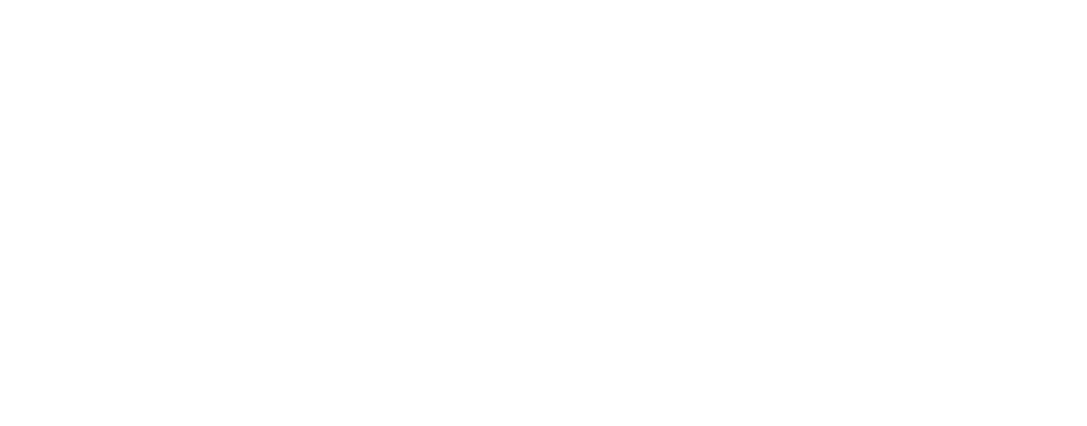
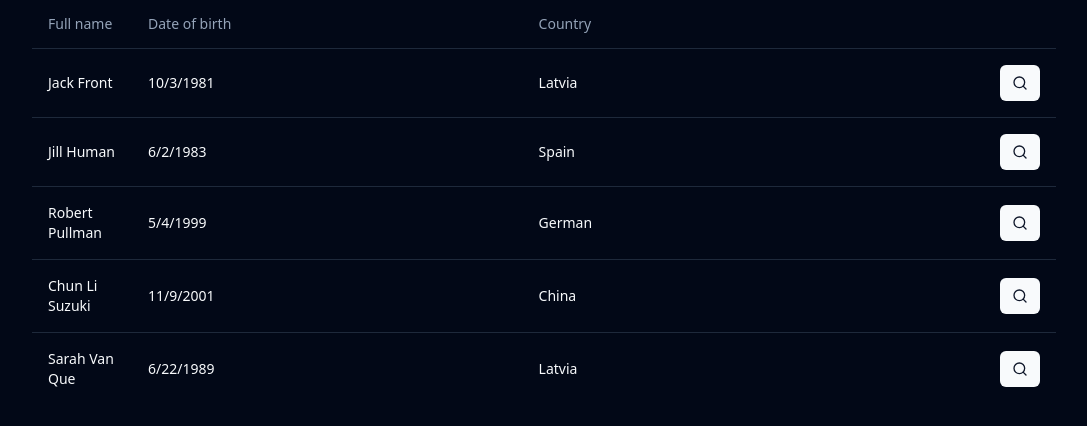
Before and after one commit to smitti24/next-user-visualization-app, a Next.js app: page /view-users in a window 1280 px wide. Before the commit this address had no page. Shown: the top 426 px of the page, without its empty margins (96-1183 px from the left). Built offline with nearby package versions, Linux system fonts and the light colour scheme.

Commit message:
Get user data and display in table

```diff
--- a/app/(admin)/layout.tsx
+++ b/app/(admin)/layout.tsx
@@ -10,7 +10,7 @@ function AdminLayout({
     <div className="flex flex-col flex-1">
       {/* <Header /> */}
 
-      <div className="flex flex-col flex-1 lg:flex-row bg-gray-100">
+      <div className="flex flex-col flex-1 lg:flex-row ">
         {/* <Sidebar /> */}
         <div className="item-start max-w-5xl mx-auto w-full">{children}</div>
       </div>
--- /dev/null
+++ b/app/(admin)/view-users/page.tsx
@@ -0,0 +1,72 @@
+"use client";
+
+import { Button } from "@/components/ui/button";
+import {
+  Table,
+  TableBody,
+  TableCell,
+  TableHead,
+  TableHeader,
+  TableRow,
+} from "@/components/ui/table";
+import { User } from "@/types/types";
+import { Edit, Search } from "lucide-react";
+import { useEffect, useState } from "react";
+
+function ViewUsers() {
+  const [data, setData] = useState<User[]>([]);
+  const [isLoading, setIsLoading] = useState(true);
+  const [error, setError] = useState<string | null>(null);
+
+  useEffect(() => {
+    const fetchData = async () => {
+      try {
+        const response = await fetch("/api/data");
+        if (!response.ok) {
+          throw new Error("Network response was not ok");
+        }
+        const jsonData: User[] = await response.json();
+        setData(jsonData);
+        setIsLoading(false);
+      } catch (error) {
+        setError("Failed to fetch data");
+        setIsLoading(false);
+      }
+    };
+
+    fetchData();
+  }, []);
+
+  return (
+    <div>
+      <Table>
+        <TableHeader>
+          <TableRow>
+            <TableHead className="w-[100px]">Full name</TableHead>
+            <TableHead>Date of birth</TableHead>
+            <TableHead>Country</TableHead>
+            <TableHead className="text-right"></TableHead>
+          </TableRow>
+        </TableHeader>
+        <TableBody>
+          {data.map((data) => (
+            <TableRow key={data.number}>
+              <TableCell className="font-medium">
+                {data.name} {data.surname}
+              </TableCell>
+              <TableCell>{data.birthdate}</TableCell>
+              <TableCell>{data.country}</TableCell>
+              <TableCell className="text-right">
+                <Button size="sm" className="px-3">
+                  <Search className="h-4 w-4" />
+                </Button>
+              </TableCell>
+            </TableRow>
+          ))}
+        </TableBody>
+      </Table>
+    </div>
+  );
+}
+
+export default ViewUsers;
--- a/app/layout.tsx
+++ b/app/layout.tsx
@@ -6,8 +6,8 @@ export default function RootLayout({
   children: React.ReactNode;
 }>) {
   return (
-    <html lang="en">
-      <body className="min-h-screen flex"></body>
+    <html lang="en" className="dark">
+      <body className="min-h-screen flex">{children}</body>
     </html>
   );
 }
--- a/app/not-found.tsx
+++ b/app/not-found.tsx
@@ -2,10 +2,27 @@ import Link from "next/link";
 
 export default function NotFound() {
   return (
-    <div>
-      <h2>Not Found</h2>
-      <p>Could not find requested resource</p>
-      <Link href="/">Return Home</Link>
-    </div>
+    <section className="flex items-center w-full bg-white dark:bg-gray-900">
+      <div className="py-8 px-4 mx-auto max-w-screen-xl lg:py-16 lg:px-6">
+        <div className="mx-auto max-w-screen-sm text-center">
+          <h1 className="mb-4 text-7xl tracking-tight font-extrabold lg:text-9xl text-primary-600 dark:text-primary-500">
+            404
+          </h1>
+          <p className="mb-4 text-3xl tracking-tight font-bold text-gray-900 md:text-4xl dark:text-white">
+            Somethings missing.
+          </p>
+          <p className="mb-4 text-lg font-light text-gray-500 dark:text-gray-400">
+            Sorry, we cant find that page. Youll find lots to explore on the
+            home page.
+          </p>
+          <Link
+            href="/"
+            className="inline-flex black:text-white outline bg-primary-600 hover:bg-primary-800 focus:ring-4 focus:outline-none focus:ring-primary-300 font-medium rounded-lg text-sm px-5 py-2.5 text-center dark:focus:ring-primary-900 my-4"
+          >
+            Go back home
+          </Link>
+        </div>
+      </div>
+    </section>
   );
 }
--- /dev/null
+++ b/components/ui/button.tsx
@@ -0,0 +1,56 @@
+import * as React from "react"
+import { Slot } from "@radix-ui/react-slot"
+import { cva, type VariantProps } from "class-variance-authority"
+
+import { cn } from "@/lib/utils"
+
+const buttonVariants = cva(
+  "inline-flex items-center justify-center whitespace-nowrap rounded-md text-sm font-medium ring-offset-background transition-colors focus-visible:outline-none focus-visible:ring-2 focus-visible:ring-ring focus-visible:ring-offset-2 disabled:pointer-events-none disabled:opacity-50",
+  {
+    variants: {
+      variant: {
+        default: "bg-primary text-primary-foreground hover:bg-primary/90",
+        destructive:
+          "bg-destructive text-destructive-foreground hover:bg-destructive/90",
+        outline:
+          "border border-input bg-background hover:bg-accent hover:text-accent-foreground",
+        secondary:
+          "bg-secondary text-secondary-foreground hover:bg-secondary/80",
+        ghost: "hover:bg-accent hover:text-accent-foreground",
+        link: "text-primary underline-offset-4 hover:underline",
+      },
+      size: {
+        default: "h-10 px-4 py-2",
+        sm: "h-9 rounded-md px-3",
+        lg: "h-11 rounded-md px-8",
+        icon: "h-10 w-10",
+      },
+    },
+    defaultVariants: {
+      variant: "default",
+      size: "default",
+    },
+  }
+)
+
+export interface ButtonProps
+  extends React.ButtonHTMLAttributes<HTMLButtonElement>,
+    VariantProps<typeof buttonVariants> {
+  asChild?: boolean
+}
+
+const Button = React.forwardRef<HTMLButtonElement, ButtonProps>(
+  ({ className, variant, size, asChild = false, ...props }, ref) => {
+    const Comp = asChild ? Slot : "button"
+    return (
+      <Comp
+        className={cn(buttonVariants({ variant, size, className }))}
+        ref={ref}
+        {...props}
+      />
+    )
+  }
+)
+Button.displayName = "Button"
+
+export { Button, buttonVariants }
--- /dev/null
+++ b/components/ui/table.tsx
@@ -0,0 +1,117 @@
+import * as React from "react"
+
+import { cn } from "@/lib/utils"
+
+const Table = React.forwardRef<
+  HTMLTableElement,
+  React.HTMLAttributes<HTMLTableElement>
+>(({ className, ...props }, ref) => (
+  <div className="relative w-full overflow-auto">
+    <table
+      ref={ref}
+      className={cn("w-full caption-bottom text-sm", className)}
+      {...props}
+    />
+  </div>
+))
+Table.displayName = "Table"
+
+const TableHeader = React.forwardRef<
+  HTMLTableSectionElement,
+  React.HTMLAttributes<HTMLTableSectionElement>
+>(({ className, ...props }, ref) => (
+  <thead ref={ref} className={cn("[&_tr]:border-b", className)} {...props} />
+))
+TableHeader.displayName = "TableHeader"
+
+const TableBody = React.forwardRef<
+  HTMLTableSectionElement,
+  React.HTMLAttributes<HTMLTableSectionElement>
+>(({ className, ...props }, ref) => (
+  <tbody
+    ref={ref}
+    className={cn("[&_tr:last-child]:border-0", className)}
+    {...props}
+  />
+))
+TableBody.displayName = "TableBody"
+
+const TableFooter = React.forwardRef<
+  HTMLTableSectionElement,
+  React.HTMLAttributes<HTMLTableSectionElement>
+>(({ className, ...props }, ref) => (
+  <tfoot
+    ref={ref}
+    className={cn(
+      "border-t bg-muted/50 font-medium [&>tr]:last:border-b-0",
+      className
+    )}
+    {...props}
+  />
+))
+TableFooter.displayName = "TableFooter"
+
+const TableRow = React.forwardRef<
+  HTMLTableRowElement,
+  React.HTMLAttributes<HTMLTableRowElement>
+>(({ className, ...props }, ref) => (
+  <tr
+    ref={ref}
+    className={cn(
+      "border-b transition-colors hover:bg-muted/50 data-[state=selected]:bg-muted",
+      className
+    )}
+    {...props}
+  />
+))
+TableRow.displayName = "TableRow"
+
+const TableHead = React.forwardRef<
+  HTMLTableCellElement,
+  React.ThHTMLAttributes<HTMLTableCellElement>
+>(({ className, ...props }, ref) => (
+  <th
+    ref={ref}
+    className={cn(
+      "h-12 px-4 text-left align-middle font-medium text-muted-foreground [&:has([role=checkbox])]:pr-0",
+      className
+    )}
+    {...props}
+  />
+))
+TableHead.displayName = "TableHead"
+
+const TableCell = React.forwardRef<
+  HTMLTableCellElement,
+  React.TdHTMLAttributes<HTMLTableCellElement>
+>(({ className, ...props }, ref) => (
+  <td
+    ref={ref}
+    className={cn("p-4 align-middle [&:has([role=checkbox])]:pr-0", className)}
+    {...props}
+  />
+))
+TableCell.displayName = "TableCell"
+
+const TableCaption = React.forwardRef<
+  HTMLTableCaptionElement,
+  React.HTMLAttributes<HTMLTableCaptionElement>
+>(({ className, ...props }, ref) => (
+  <caption
+    ref={ref}
+    className={cn("mt-4 text-sm text-muted-foreground", className)}
+    {...props}
+  />
+))
+TableCaption.displayName = "TableCaption"
+
+export {
+  Table,
+  TableHeader,
+  TableBody,
+  TableFooter,
+  TableHead,
+  TableRow,
+  TableCell,
+  TableCaption,
+}
--- a/package.json
+++ b/package.json
@@ -9,12 +9,14 @@
     "lint": "next lint"
   },
   "dependencies": {
+    "@radix-ui/react-slot": "^1.1.0",
     "class-variance-authority": "^0.7.0",
     "clsx": "^2.1.1",
     "lucide-react": "^0.399.0",
     "next": "14.2.4",
     "react": "^18",
     "react-dom": "^18",
+    "swr": "^2.2.5",
     "tailwind-merge": "^2.3.0",
     "tailwindcss-animate": "^1.0.7"
   },
--- /dev/null
+++ b/pages/api/data.ts
@@ -0,0 +1,13 @@
+import { USER_DATA } from "@/users";
+import { NextRequest } from "next/server";
+
+export default function handler(req: NextRequest, res: any) {
+    if (req.method === 'GET') {
+        const data = USER_DATA;
+
+        res.status(200).json(data);
+    } else {
+        res.setHeader('Allow', ['GET']);
+        res.status(405).end(`Method ${req.method} Not Allowed`);
+    }
+}
--- a/tailwind.config.ts
+++ b/tailwind.config.ts
@@ -1,13 +1,13 @@
 import type { Config } from "tailwindcss"
 
 const config = {
-  darkMode: ["class"],
+  darkMode: 'selector',
   content: [
     './pages/**/*.{ts,tsx}',
     './components/**/*.{ts,tsx}',
     './app/**/*.{ts,tsx}',
     './src/**/*.{ts,tsx}',
-	],
+  ],
   prefix: "",
   theme: {
     container: {
--- /dev/null
+++ b/types/types.ts
@@ -0,0 +1,9 @@
+export interface User {
+    name: string;
+    surname: string;
+    number: number
+    gender: string;
+    country: string;
+    dependants: number;
+    birthdate: string;
+}
--- /dev/null
+++ b/users.ts
@@ -0,0 +1,47 @@
+export const USER_DATA = [
+    {
+        "name": "Jack",
+        "surname": "Front",
+        "number": 123,
+        "gender": "Male",
+        "country": "Latvia",
+        "dependants": 5,
+        "birthdate": "10/3/1981"
+    },
+    {
+        "name": "Jill",
+        "surname": "Human",
+        "number": 654,
+        "gender": "Female",
+        "country": "Spain",
+        "dependants": 0,
+        "birthdate": "6/2/1983"
+    },
+    {
+        "name": "Robert",
+        "surname": "Pullman",
+        "number": 456,
+        "gender": "Male",
+        "country": "German",
+        "dependants": 2,
+        "birthdate": "5/4/1999"
+    },
+    {
+        "name": "Chun Li",
+        "surname": "Suzuki",
+        "number": 987,
+        "gender": "Female",
+        "country": "China",
+        "dependants": 1,
+        "birthdate": "11/9/2001"
+    },
+    {
+        "name": "Sarah",
+        "surname": "Van Que",
+        "number": 587,
+        "gender": "Female",
+        "country": "Latvia",
+        "dependants": 4,
+        "birthdate": "6/22/1989"
+    }
+]
```
